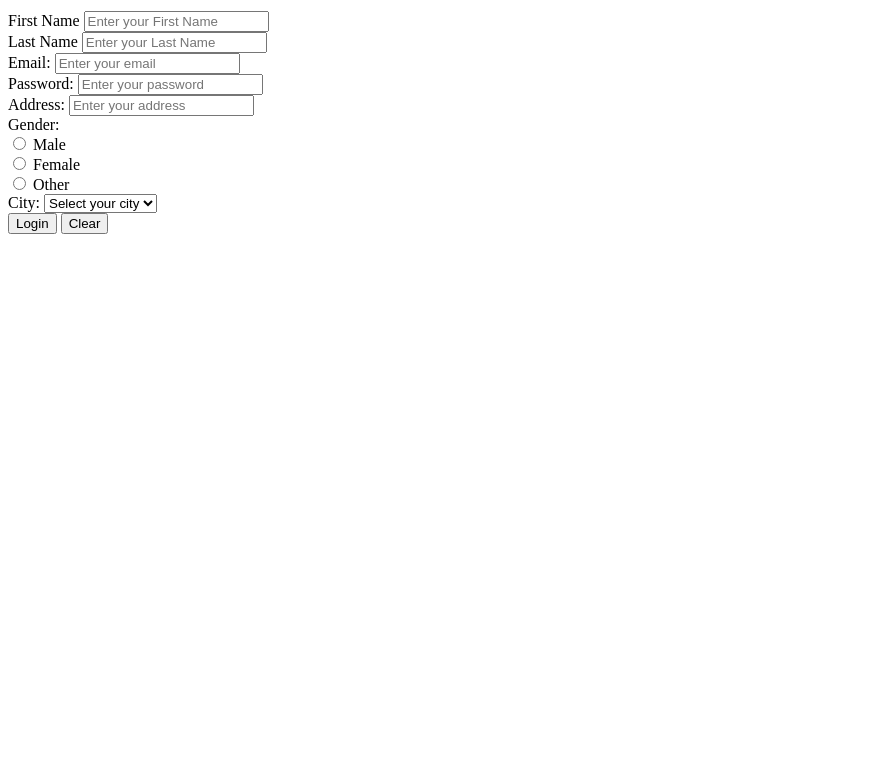
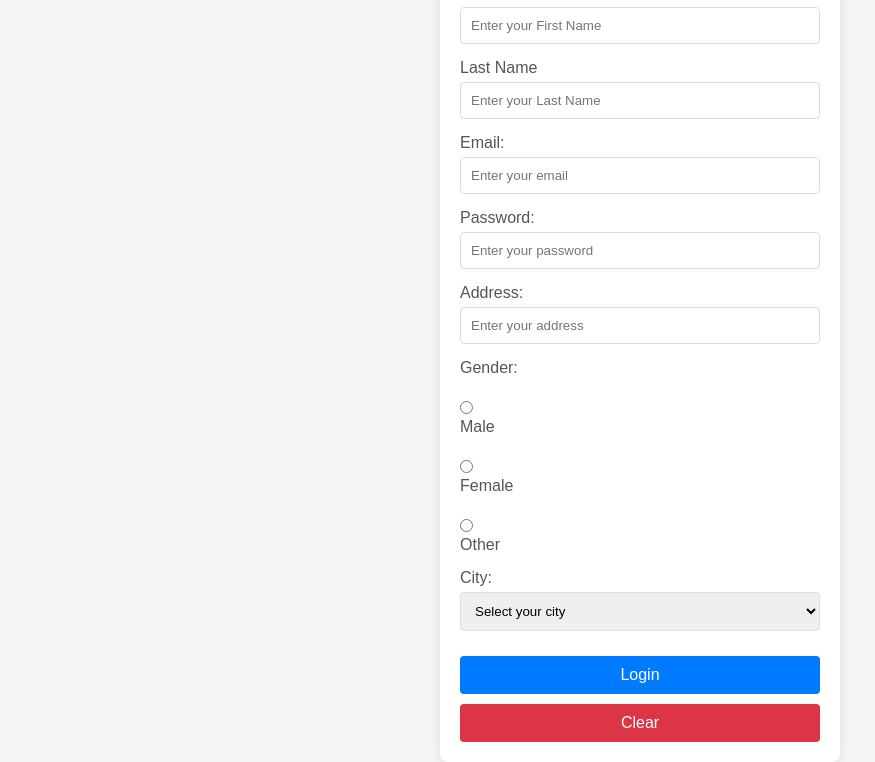
Before and after one commit to Akshat980jain/Akshat_CS, a plain HTML site: page index.html in a window 1280 px wide. Shown: the part 56-818 px from the top of the page, without its empty margins (0-875 px from the left). Drawn offline with Linux system fonts and the light colour scheme.

Commit message:
index.html

```diff
--- a/index.html
+++ b/index.html
@@ -4,12 +4,91 @@
     <meta charset="UTF-8">
     <meta name="viewport" content="width=device-width, initial-scale=1.0">
     <title>Login</title>
-    <link rel="stylesheet" href="css/style.css">
+    <style>
+        * {
+            margin: 0;
+            padding: 0;
+            box-sizing: border-box;
+            font-family: Arial, sans-serif;
+        }
+
+        body {
+            background-color: #f4f4f4;
+            display: flex;
+            justify-content: center;
+            align-items: center;
+            height: 100vh;
+        }
+
+        .container {
+            width: 100%;
+            max-width: 400px;
+            background-color: #fff;
+            padding: 20px;
+            border-radius: 8px;
+            box-shadow: 0 0 10px rgba(0, 0, 0, 0.1);
+        }
+
+        .login-container h2 {
+            text-align: center;
+            margin-bottom: 20px;
+            color: #333;
+        }
+
+        .form-group {
+            margin-bottom: 15px;
+        }
+
+        .form-group label {
+            display: block;
+            margin-bottom: 5px;
+            color: #555;
+        }
+
+        .form-group input,
+        .form-group select {
+            width: 100%;
+            padding: 10px;
+            border: 1px solid #ddd;
+            border-radius: 4px;
+        }
+
+        .form-group input[type="radio"] {
+            width: auto;
+            margin-right: 10px;
+        }
+
+        button[type="submit"],
+        button[type="reset"] {
+            width: 100%;
+            padding: 10px;
+            background-color: #007bff;
+            border: none;
+            border-radius: 4px;
+            color: #fff;
+            font-size: 16px;
+            cursor: pointer;
+            margin-top: 10px;
+        }
+
+        button[type="reset"] {
+            background-color: #dc3545;
+        }
+
+        button[type="submit"]:hover,
+        button[type="reset"]:hover {
+            background-color: #0056b3;
+        }
+
+        button[type="reset"]:hover {
+            background-color: #c82333;
+        }
+    </style>
 </head>
 <body>
     <div class="container">
         <div class="login-container">
-            <h2>Login Form</h2>
+            <h1>Login Form</h1>
             <form id="loginForm" onsubmit="return loginUser(event)">
                 <div class="form-group">
                     <label for="First Name">First Name</label>
@@ -56,7 +135,5 @@
             </form>
         </div>
     </div>
-
-    <script src="js/scripts.js"></script>
 </body>
 </html>
```
